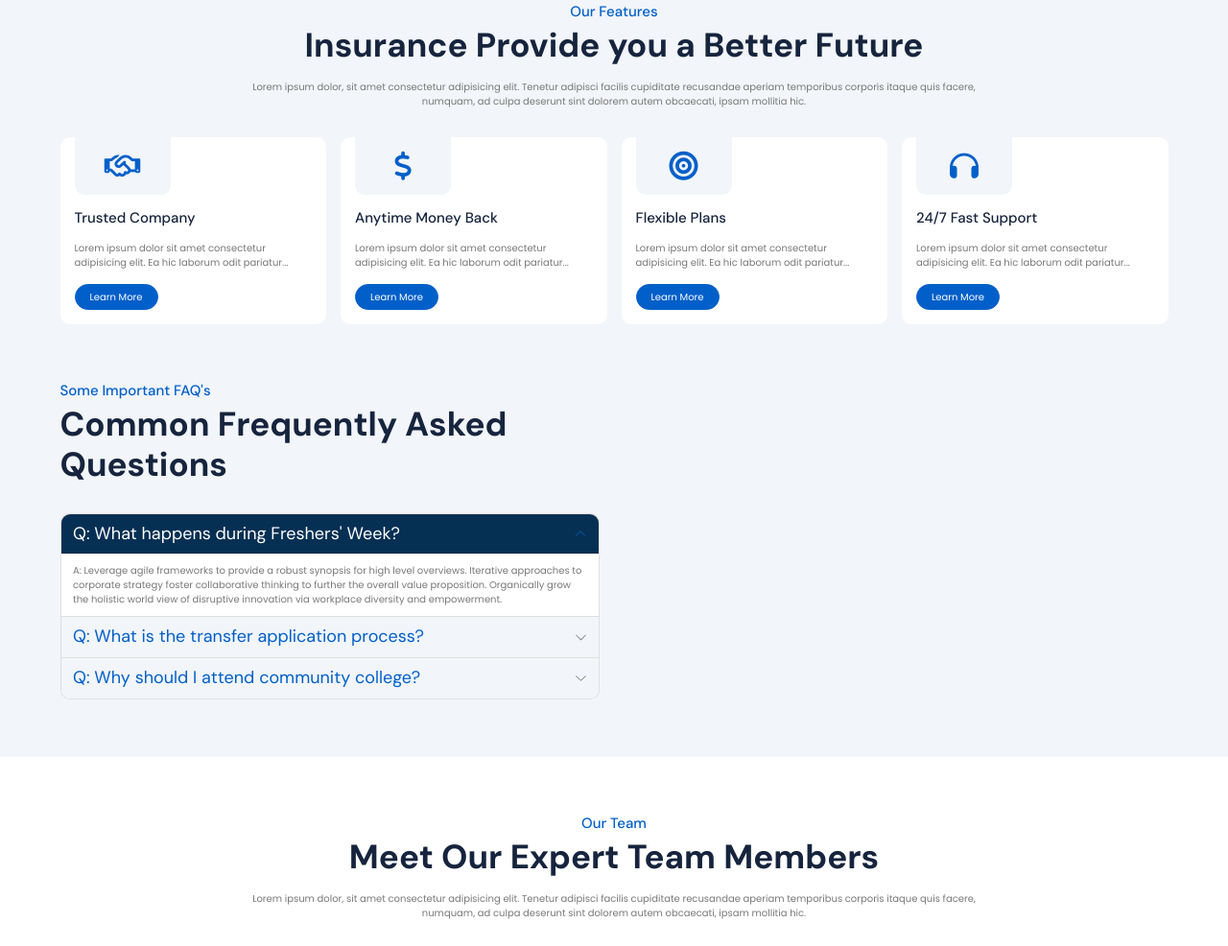
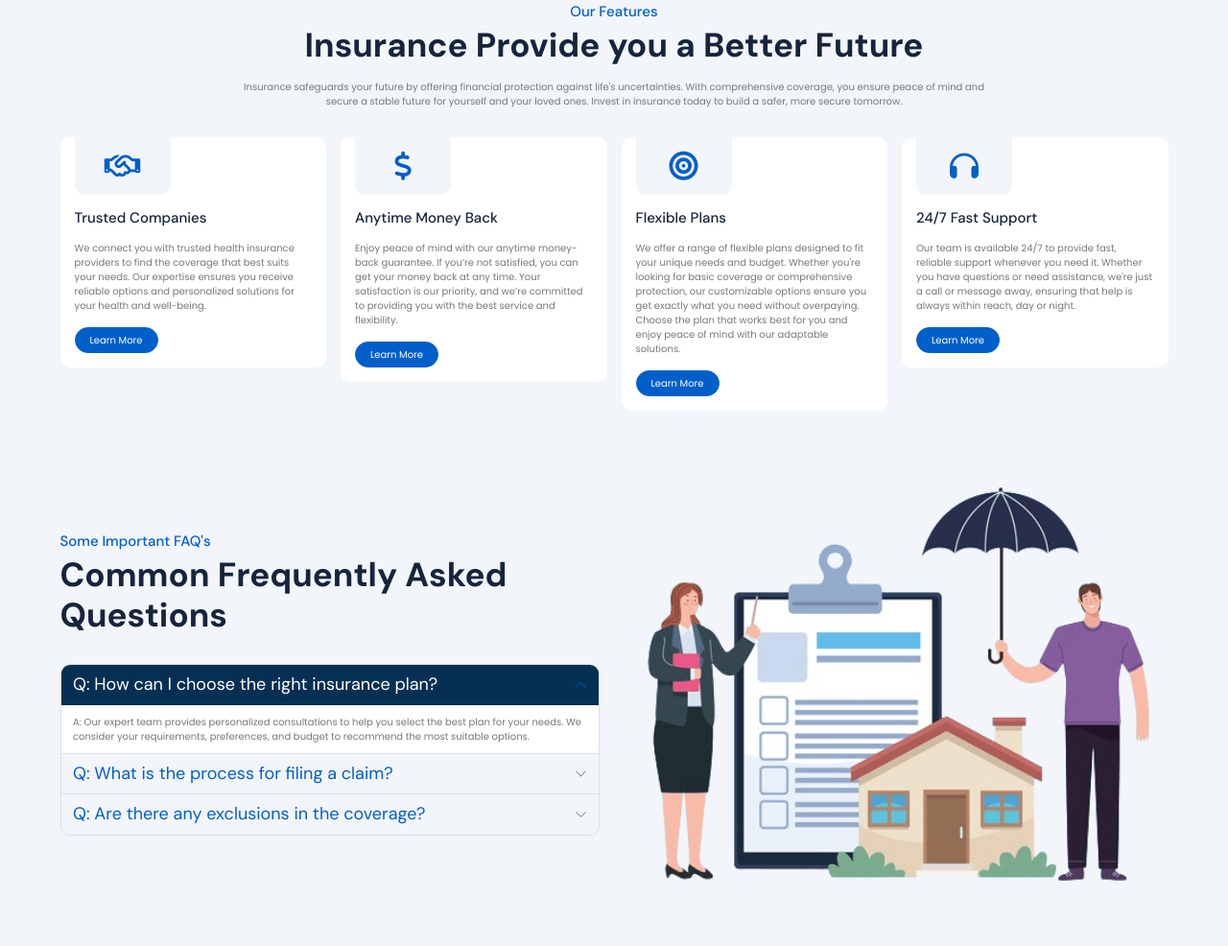
Before and after one commit to Connie-Khalumba/Insuarance-advisors, a plain HTML site: page html/about.html in a window 1280 px wide. Shown: the part 911-1897 px from the top of the page at 96% size. Drawn offline with nearby package versions, Linux system fonts and the light colour scheme.

Commit message:
minor final adjustments

```diff
--- a/css/style.css
+++ b/css/style.css
@@ -232,7 +232,7 @@ body {
         right: 0;
         left: 0;
         bottom: 0;
-        background-color: #111;
+        background-color: rgba(0, 0, 0, 0.5);
         /*same background color of navbar*/
         background-position: center top;
     }
--- a/html/about.html
+++ b/html/about.html
@@ -82,16 +82,15 @@
                     <div class="about-item-content bg-white rounded p-5 h-100">
                         <h4 class="text-success">About Our Company</h4>
                         <h1 class="display-4 mb-4">High Range of Exploring Protection</h1>
-                        <p>Lorem ipsum, dolor sit amet consectetur adipisicing elit. Sunt debitis sint tempora. Corporis
-                            consequatur illo blanditiis voluptates aperiam quos aliquam totam aliquid rem explicabo,
+                        <p>Discover a wide range of health insurance options designed to meet all your needs. From comprehensive coverage to tailored plans, we offer protection that adapts to your health requirements, ensuring you receive the best care possible. Explore your options and find the perfect fit for complete peace of mind
                         </p>
                         <p>Lorem ipsum dolor sit amet consectetur adipisicing elit. Beatae praesentium recusandae
                             eligendi modi hic
                         </p>
                         <p class="text-dark"><i class="fa fa-check text-primary me-3"></i>We can save your money.</p>
-                        <p class="text-dark"><i class="fa fa-check text-primary me-3"></i>Production or trading of good
+                        <p class="text-dark"><i class="fa fa-check text-primary me-3"></i>Making sure you get the right cover
                         </p>
-                        <p class="text-dark mb-4"><i class="fa fa-check text-primary me-3"></i>Our life insurance is
+                        <p class="text-dark mb-4"><i class="fa fa-check text-primary me-3"></i>Our Health insurance options are
                             flexible</p>
                         <a class="btn btn-primary rounded-pill py-3 px-5" href="#">More Information</a>
                     </div>
@@ -155,9 +154,7 @@
             <div class="text-center mx-auto pb-5 wow fadeInUp" data-wow-delay="0.2s" style="max-width: 800px;">
                 <h4 class="text-primary">Our Features</h4>
                 <h1 class="display-4 mb-4">Insurance Provide you a Better Future</h1>
-                <p class="mb-0">Lorem ipsum dolor, sit amet consectetur adipisicing elit. Tenetur adipisci facilis
-                    cupiditate recusandae aperiam temporibus corporis itaque quis facere, numquam, ad culpa deserunt
-                    sint dolorem autem obcaecati, ipsam mollitia hic.
+                <p class="mb-0">Insurance safeguards your future by offering financial protection against life's uncertainties. With comprehensive coverage, you ensure peace of mind and secure a stable future for yourself and your loved ones. Invest in insurance today to build a safer, more secure tomorrow.
                 </p>
             </div>
             <div class="row g-4">
@@ -166,9 +163,8 @@
                         <div class="feature-icon p-4 mb-4">
                             <i class="far fa-handshake fa-3x"></i>
                         </div>
-                        <h4 class="mb-4">Trusted Company</h4>
-                        <p class="mb-4">Lorem ipsum dolor sit amet consectetur adipisicing elit. Ea hic laborum odit
-                            pariatur...
+                        <h4 class="mb-4">Trusted Companies</h4>
+                        <p class="mb-4">We connect you with trusted health insurance providers to find the coverage that best suits your needs. Our expertise ensures you receive reliable options and personalized solutions for your health and well-being.
                         </p>
                         <a class="btn btn-primary rounded-pill py-2 px-4" href="#">Learn More</a>
                     </div>
@@ -179,8 +175,7 @@
                             <i class="fa fa-dollar-sign fa-3x"></i>
                         </div>
                         <h4 class="mb-4">Anytime Money Back</h4>
-                        <p class="mb-4">Lorem ipsum dolor sit amet consectetur adipisicing elit. Ea hic laborum odit
-                            pariatur...
+                        <p class="mb-4">Enjoy peace of mind with our anytime money-back guarantee. If you’re not satisfied, you can get your money back at any time. Your satisfaction is our priority, and we’re committed to providing you with the best service and flexibility.
                         </p>
                         <a class="btn btn-primary rounded-pill py-2 px-4" href="#">Learn More</a>
                     </div>
@@ -191,8 +186,7 @@
                             <i class="fa fa-bullseye fa-3x"></i>
                         </div>
                         <h4 class="mb-4">Flexible Plans</h4>
-                        <p class="mb-4">Lorem ipsum dolor sit amet consectetur adipisicing elit. Ea hic laborum odit
-                            pariatur...
+                        <p class="mb-4">We offer a range of flexible plans designed to fit your unique needs and budget. Whether you're looking for basic coverage or comprehensive protection, our customizable options ensure you get exactly what you need without overpaying. Choose the plan that works best for you and enjoy peace of mind with our adaptable solutions.
                         </p>
                         <a class="btn btn-primary rounded-pill py-2 px-4" href="#">Learn More</a>
                     </div>
@@ -203,8 +197,7 @@
                             <i class="fa fa-headphones fa-3x"></i>
                         </div>
                         <h4 class="mb-4">24/7 Fast Support</h4>
-                        <p class="mb-4">Lorem ipsum dolor sit amet consectetur adipisicing elit. Ea hic laborum odit
-                            pariatur...
+                        <p class="mb-4">Our team is available 24/7 to provide fast, reliable support whenever you need it. Whether you have questions or need assistance, we're just a call or message away, ensuring that help is always within reach, day or night.
                         </p>
                         <a class="btn btn-primary rounded-pill py-2 px-4" href="#">Learn More</a>
                     </div>
@@ -229,16 +222,13 @@
                                 <h2 class="accordion-header" id="headingOne">
                                     <button class="accordion-button border-0" type="button" data-bs-toggle="collapse"
                                         data-bs-target="#collapseOne" aria-expanded="true" aria-controls="collapseOne">
-                                        Q: What happens during Freshers' Week?
+                                        Q: How can I choose the right insurance plan?
                                     </button>
                                 </h2>
                                 <div id="collapseOne" class="accordion-collapse collapse show active"
                                     aria-labelledby="headingOne" data-bs-parent="#accordionExample">
                                     <div class="accordion-body rounded">
-                                        A: Leverage agile frameworks to provide a robust synopsis for high level
-                                        overviews. Iterative approaches to corporate strategy foster collaborative
-                                        thinking to further the overall value proposition. Organically grow the holistic
-                                        world view of disruptive innovation via workplace diversity and empowerment.
+                                        A: Our expert team provides personalized consultations to help you select the best plan for your needs. We consider your requirements, preferences, and budget to recommend the most suitable options.
                                     </div>
                                 </div>
                             </div>
@@ -246,16 +236,13 @@
                                 <h2 class="accordion-header" id="headingTwo">
                                     <button class="accordion-button collapsed" type="button" data-bs-toggle="collapse"
                                         data-bs-target="#collapseTwo" aria-expanded="false" aria-controls="collapseTwo">
-                                        Q: What is the transfer application process?
+                                        Q: What is the process for filing a claim?
                                     </button>
                                 </h2>
                                 <div id="collapseTwo" class="accordion-collapse collapse" aria-labelledby="headingTwo"
                                     data-bs-parent="#accordionExample">
                                     <div class="accordion-body">
-                                        A: Leverage agile frameworks to provide a robust synopsis for high level
-                                        overviews. Iterative approaches to corporate strategy foster collaborative
-                                        thinking to further the overall value proposition. Organically grow the holistic
-                                        world view of disruptive innovation via workplace diversity and empowerment.
+                                        A: Filing a claim is straightforward. Contact our support team, provide the necessary documentation, and we'll guide you through the process to ensure your claim is handled efficiently.
                                     </div>
                                 </div>
                             </div>
@@ -264,16 +251,13 @@
                                     <button class="accordion-button collapsed" type="button" data-bs-toggle="collapse"
                                         data-bs-target="#collapseThree" aria-expanded="false"
                                         aria-controls="collapseThree">
-                                        Q: Why should I attend community college?
+                                        Q: Are there any exclusions in the coverage?
                                     </button>
                                 </h2>
                                 <div id="collapseThree" class="accordion-collapse collapse"
                                     aria-labelledby="headingThree" data-bs-parent="#accordionExample">
                                     <div class="accordion-body">
-                                        A: Leverage agile frameworks to provide a robust synopsis for high level
-                                        overviews. Iterative approaches to corporate strategy foster collaborative
-                                        thinking to further the overall value proposition. Organically grow the holistic
-                                        world view of disruptive innovation via workplace diversity and empowerment.
+                                        A: Each insurance plan has specific terms and exclusions. Review the policy details or speak with one of our consultants to understand what is covered and what is not.
                                     </div>
                                 </div>
                             </div>
@@ -295,9 +279,7 @@
             <div class="text-center mx-auto pb-5 wow fadeInUp" data-wow-delay="0.2s" style="max-width: 800px;">
                 <h4 class="text-primary">Our Team</h4>
                 <h1 class="display-4 mb-4">Meet Our Expert Team Members</h1>
-                <p class="mb-0">Lorem ipsum dolor, sit amet consectetur adipisicing elit. Tenetur adipisci facilis
-                    cupiditate recusandae aperiam temporibus corporis itaque quis facere, numquam, ad culpa deserunt
-                    sint dolorem autem obcaecati, ipsam mollitia hic.
+                <p class="mb-0">LWith over 5 years of experience in the industry, John provides expert advice on selecting the right insurance plans tailored to your needs. His deep understanding of market trends and commitment to customer satisfaction ensures you get the best coverage.
                 </p>
             </div>
             <div class="row g-4">
@@ -451,7 +433,8 @@
         }
     });
 </script>
-<script src="../JS/main.js"></script>
+<script type="module" src="../JS/main.js"></script>
+<script type="module" src="../JS/auth.js"></script>
 </body>
 
 </html>
```
Also changed, not shown: html/contact.html (+3 -1 lines), html/signup.html (+1 -1 lines), html/survey.html (+2 -1 lines), index.html (+7 -6 lines), assets/carousel-2.png (added).
